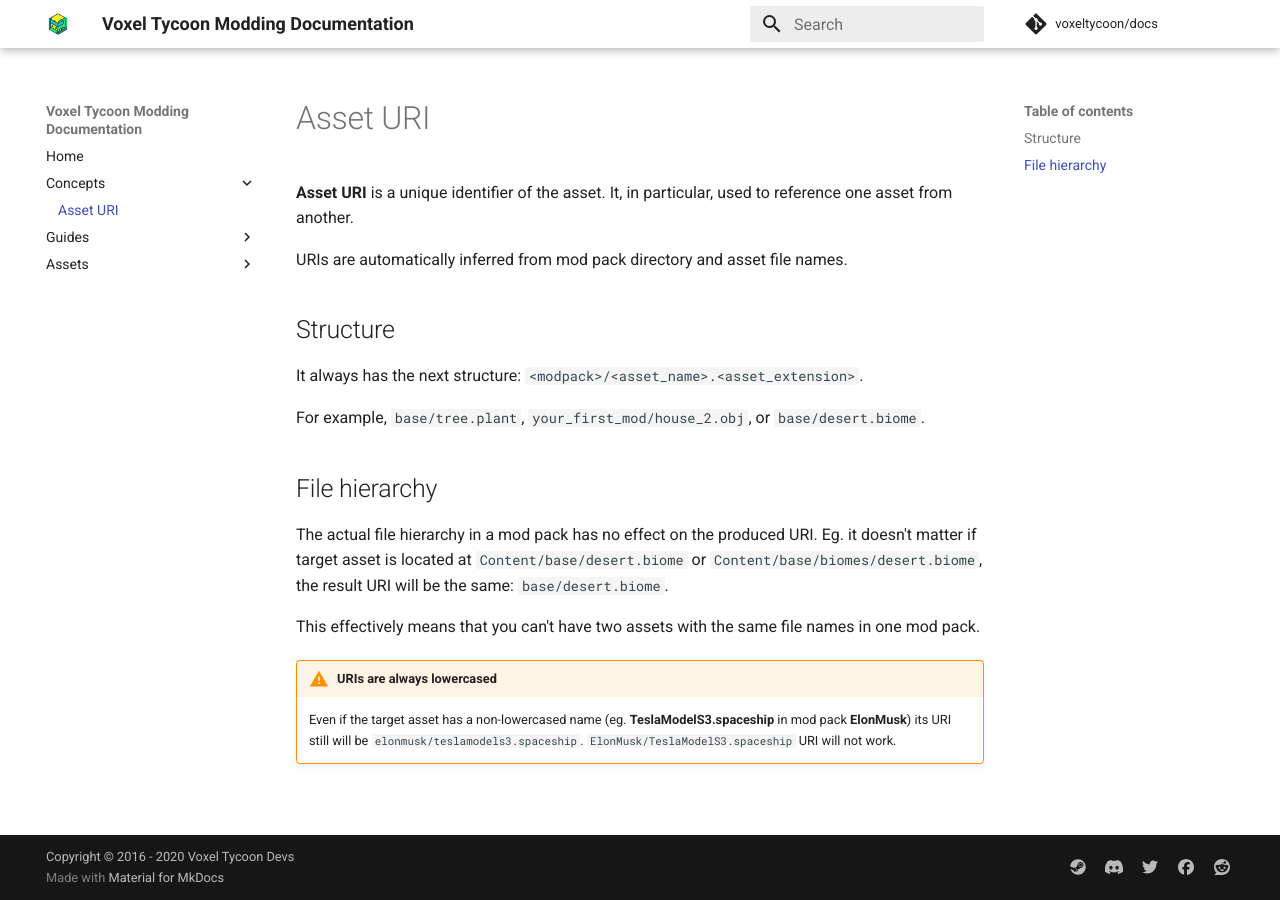
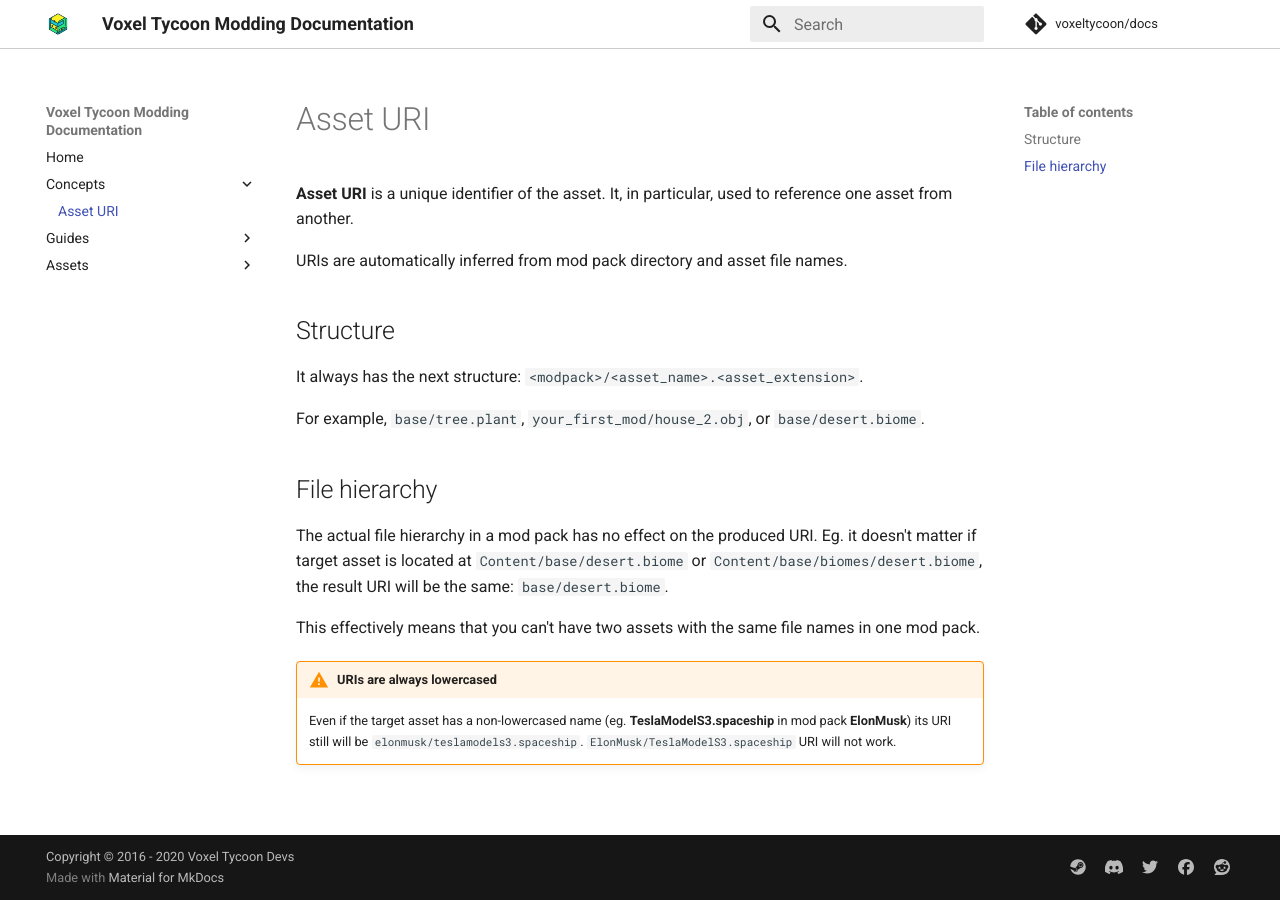
Before and after one commit to voxeltycoon/docs, an MkDocs documentation site: the page built from docs/concepts/asset-uri.md, in a window 1280 px wide. Built offline with MkDocs 1.6.1 and Material for MkDocs 9.7.7, drawn with Linux system fonts in a browser that asks for light colours; comment, search, counter and statistics services are not loaded.

Commit message:
Removed header shadow

```diff
--- /dev/null
+++ b/docs/stylesheets/extra.css
@@ -0,0 +1,9 @@
+[data-md-color-primary=white] .md-header {
+  border-bottom: solid 1px #ccc;
+  box-shadow: none;
+}
+
+.md-header[data-md-state=shadow] {
+    box-shadow: none;
+    transition: none;
+}
--- a/mkdocs.yml
+++ b/mkdocs.yml
@@ -25,6 +25,9 @@
     code: Roboto Mono
 # features:
 #   tabs: true - search not working for some reason when tabs are ebabled
+
+extra_css:
+  - stylesheets/extra.css
 
 # Extras
 extra:
```
